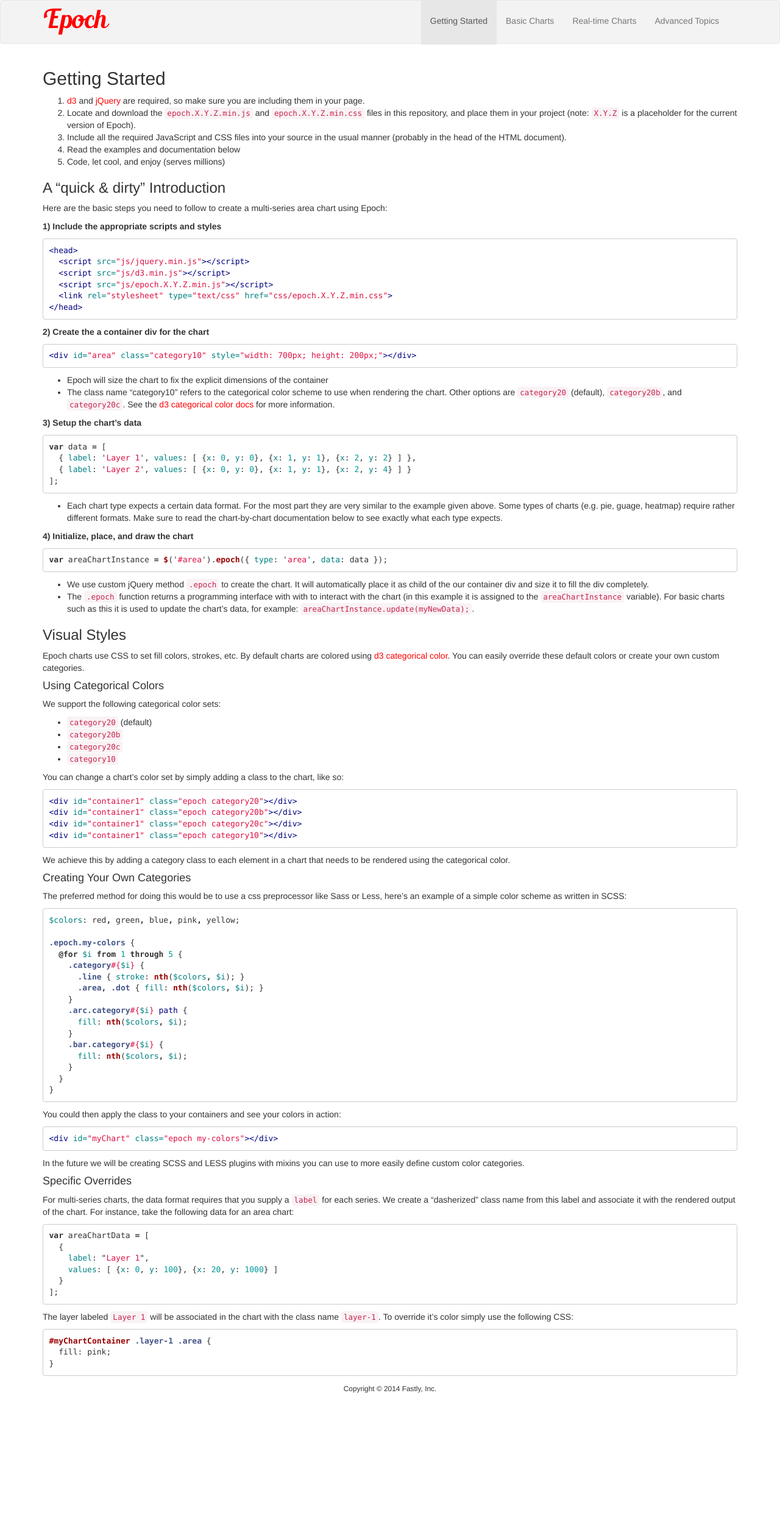
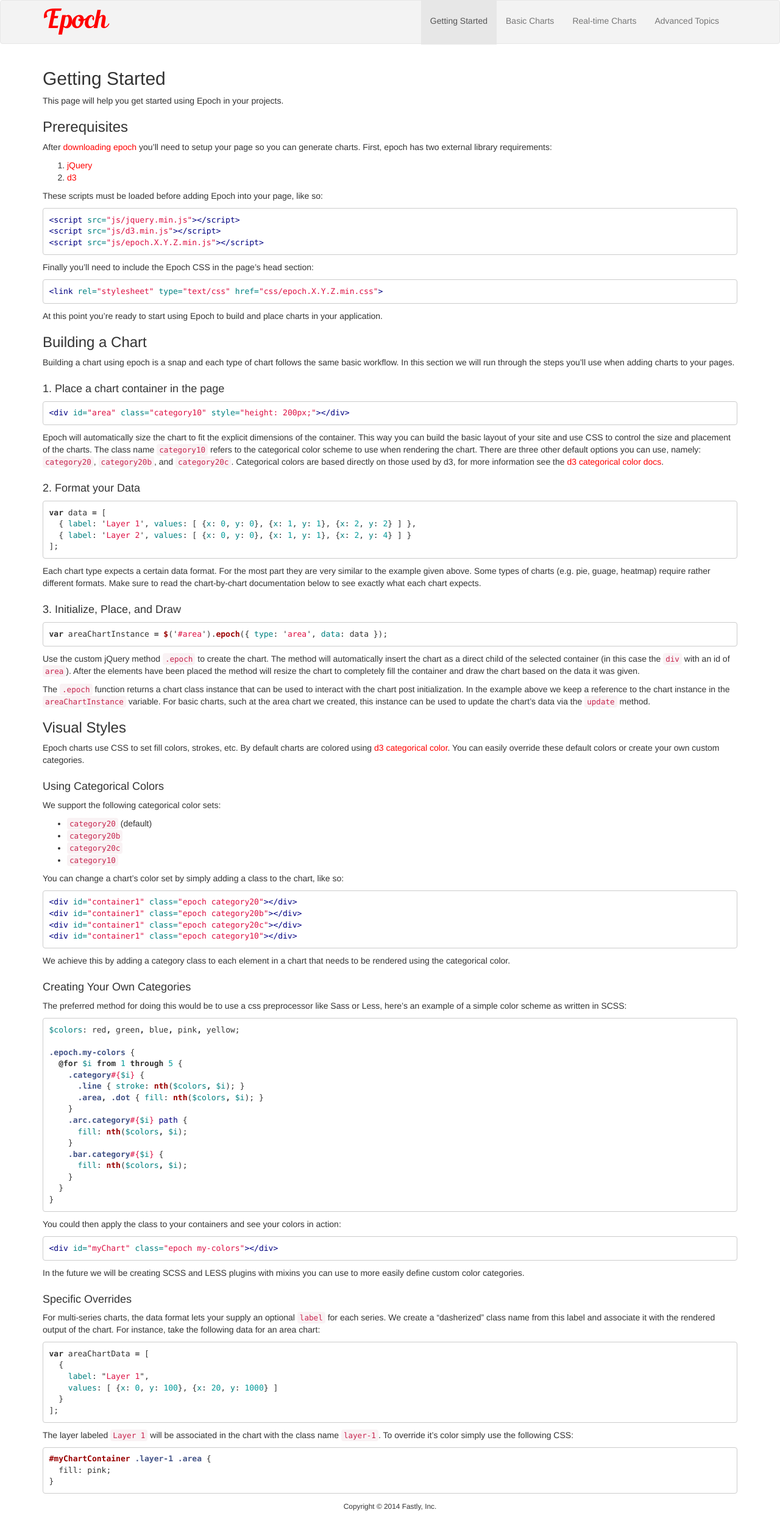
Before and after one commit to epochjs/epoch, a Jekyll site: the page built from getting-started/index.md, in a window 1280 px wide. Shown: the whole page at 61% size. Built offline with Jekyll 4.4.1, drawn with Linux system fonts in a browser that asks for light colours; Markdown is read by kramdown in place of the engine named in the settings; before the commit the page ends 2296 px from its top, so only the background shows below that.

Commit message:
Cleaned up the text on the getting started page.

````diff
--- a/css/site.css
+++ b/css/site.css
@@ -44,6 +44,8 @@
 
 a { color: #f00;}
 a:hover { color: #d11; }
+
+h4 { margin-top: 24px; }
 
 
 
--- a/getting-started/index.md
+++ b/getting-started/index.md
@@ -6,43 +6,46 @@
 
 ## Getting Started
 
-1. [d3](https://github.com/mbostock/d3) and [jQuery](https://github.com/jquery/jquery) are required, so make sure you are including
-them in your page.
-2. Locate and download the `epoch.X.Y.Z.min.js` and `epoch.X.Y.Z.min.css` files in this repository, and place
-them in your project (note: `X.Y.Z` is a placeholder for the current version of Epoch).
-3. Include all the required JavaScript and CSS files into your source in the usual manner (probably in the head of the HTML document).
-4. Read the examples and documentation below
-5. Code, let cool, and enjoy (serves millions)
+This page will help you get started using Epoch in your projects.
 
-### A "quick & dirty" Introduction
+### Prerequisites
 
-Here are the basic steps you need to follow to create a multi-series area chart using Epoch:
+After [downloading epoch](http://fastly.github.io/download/) you'll need to setup your page so you can generate charts. First, epoch has two external library requirements:
 
-**1) Include the appropriate scripts and styles**
+1. [jQuery](https://github.com/jquery/jquery)
+2. [d3](https://github.com/mbostock/d3)
+
+These scripts must be loaded before adding Epoch into your page, like so:
 
 ```html
-<head>
-  <script src="js/jquery.min.js"></script>
-  <script src="js/d3.min.js"></script>
-  <script src="js/epoch.X.Y.Z.min.js"></script>
-  <link rel="stylesheet" type="text/css" href="css/epoch.X.Y.Z.min.css">
-</head>
+<script src="js/jquery.min.js"></script>
+<script src="js/d3.min.js"></script>
+<script src="js/epoch.X.Y.Z.min.js"></script>
 ```
 
-**2) Create the a container div for the chart**
+Finally you'll need to include the Epoch CSS in the page's head section:
 
 ```html
-<div id="area" class="category10" style="width: 700px; height: 200px;"></div>
+<link rel="stylesheet" type="text/css" href="css/epoch.X.Y.Z.min.css">
 ```
 
-* Epoch will size the chart to fix the explicit dimensions of the container
-* The class name "category10" refers to the categorical color scheme to use
-  when rendering the chart. Other options are `category20` (default),
-  `category20b`, and `category20c`. See the
-  [d3 categorical color docs](https://github.com/mbostock/d3/wiki/Ordinal-Scales#categorical-colors)
-  for more information.
+At this point you're ready to start using Epoch to build and place charts in your application.
 
-**3) Setup the chart's data**
+
+### Building a Chart
+
+Building a chart using epoch is a snap and each type of chart follows the same basic workflow. In this section we will run through the steps you'll use when adding charts to your pages.
+
+#### 1. Place a chart container in the page
+
+```html
+<div id="area" class="category10" style="height: 200px;"></div>
+```
+
+Epoch will automatically size the chart to fit the explicit dimensions of the container. This way you can build the basic layout of your site and use CSS to control the size and placement of the charts. The class name `category10` refers to the categorical color scheme to use when rendering the chart. There are three other default options you can use, namely: `category20`, `category20b`, and `category20c`. Categorical colors are based directly on those used by d3, for more information see the [d3 categorical color docs](https://github.com/mbostock/d3/wiki/Ordinal-Scales#categorical-colors).
+
+
+#### 2. Format your Data
 
 ```javascript
 var data = [
@@ -51,22 +54,18 @@
 ];
 ```
 
-* Each chart type expects a certain data format. For the most part they are very similar to
-  the example given above. Some types of charts (e.g. pie, guage, heatmap) require rather
-  different formats. Make sure to read the chart-by-chart documentation below to see exactly
-  what each type expects.
+Each chart type expects a certain data format. For the most part they are very similar to the example given above. Some types of charts (e.g. pie, guage, heatmap) require rather different formats. Make sure to read the chart-by-chart documentation below to see exactly what each chart expects.
 
-**4) Initialize, place, and draw the chart**
+#### 3. Initialize, Place, and Draw
 
 ```javascript
 var areaChartInstance = $('#area').epoch({ type: 'area', data: data });
 ```
 
-* We use custom jQuery method `.epoch` to create the chart. It will automatically place it as child
-  of the our container div and size it to fill the div completely.
-* The `.epoch` function returns a programming interface with with to interact with the chart
-  (in this example it is assigned to the `areaChartInstance` variable). For basic charts such as
-  this it is used to update the chart's data, for example: `areaChartInstance.update(myNewData);`.
+Use the custom jQuery method `.epoch` to create the chart. The method will automatically insert the chart as a direct child of the selected container (in this case the `div` with an id of `area`). After the elements have been placed the method will resize the chart to completely fill the container and draw the chart based on the data it was given.
+
+The `.epoch` function returns a chart class instance that can be used to interact with the chart post initialization. In the example above we keep a reference to the chart instance in the `areaChartInstance` variable. For basic charts, such at the area chart we created, this instance can be used to update the chart's data via the `update` method.
+
 
 ### Visual Styles
 
@@ -129,7 +128,7 @@
 
 #### Specific Overrides
 
-For multi-series charts, the data format requires that you supply a `label` for each series. We create a "dasherized"
+For multi-series charts, the data format lets your supply an optional `label` for each series. We create a "dasherized"
 class name from this label and associate it with the rendered output of the chart. For instance, take the following
 data for an area chart:
 
````
